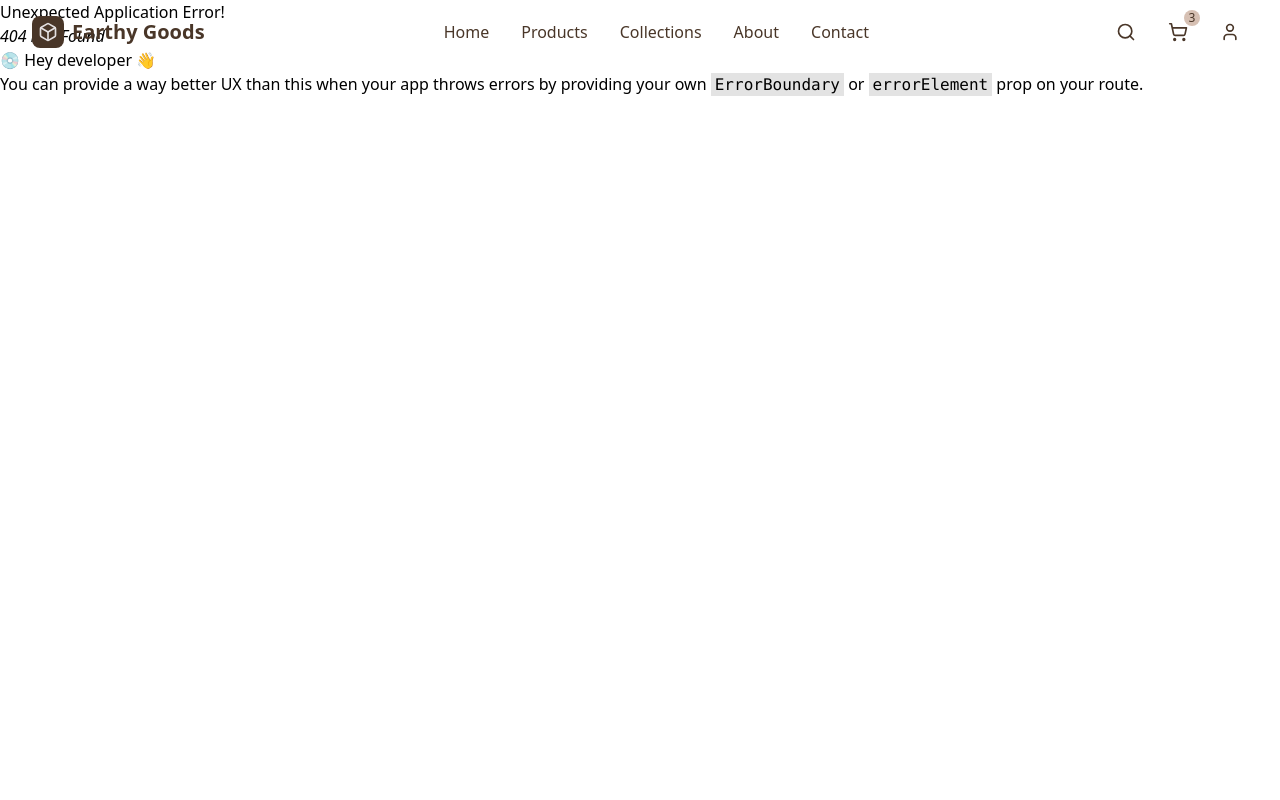
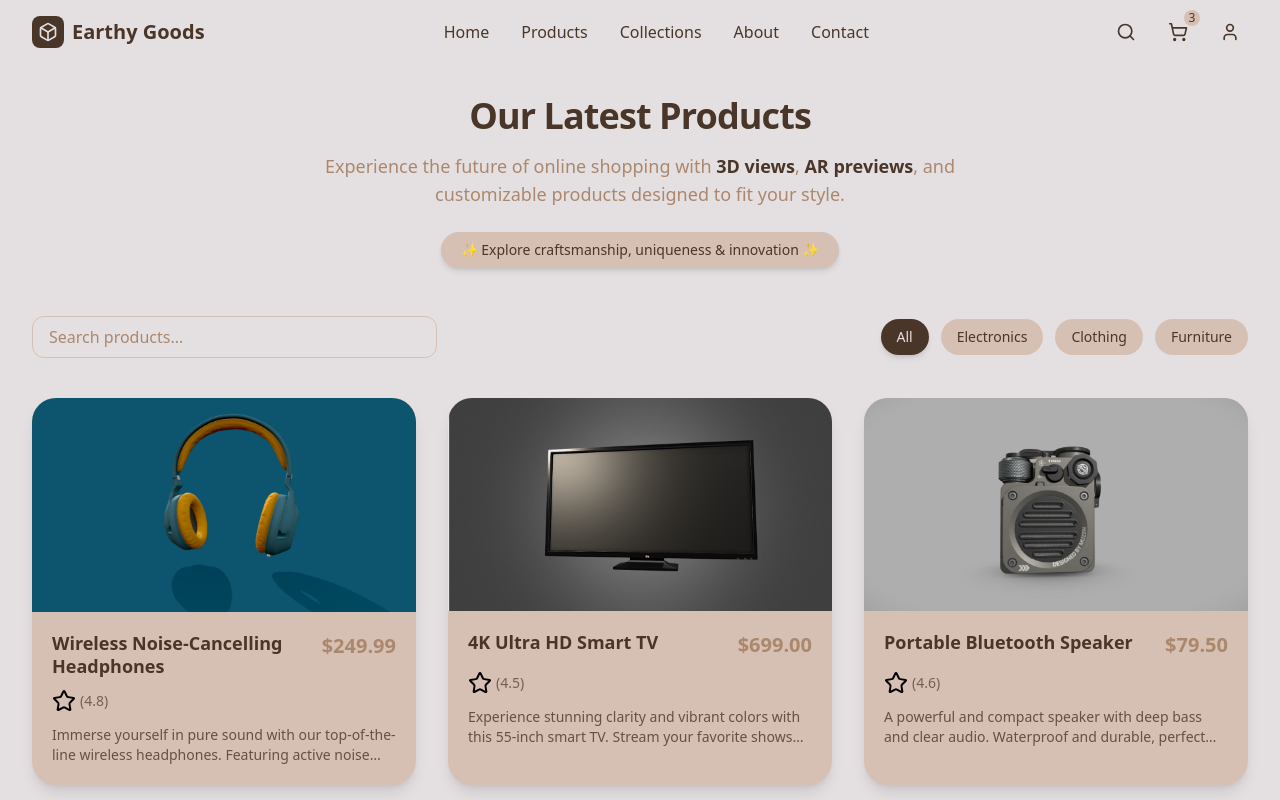
Before and after one commit to afaankhawaja/3d-shop, a React (Vite) app: page /products in a window 1280 px wide. Before the commit this address had no page. Shown: the top 800 px of the page. Built offline with nearby package versions, Linux system fonts and the light colour scheme.

Commit message:
added Products page

```diff
--- /dev/null
+++ b/src/Pages/Products.tsx
@@ -0,0 +1,131 @@
+import { useState } from "react";
+import { products } from "../constants/products";
+import ProductCard from "../components/ProductCard";
+import CustomModal from "../components/CustomModel";
+import Scene from "../components/Scene";
+import ModelViewer from "../components/ModelViewer";
+
+const Products = () => {
+  const [selectedCategory, setSelectedCategory] = useState("All");
+  const [searchQuery, setSearchQuery] = useState("");
+  const [open, setOpen] = useState(false);
+  const [openAR, setOpenAR] = useState(false);
+  const [modelUrl, setModelUrl] = useState("");
+
+  const handleModalClose = () => {
+    setOpen(false);
+    setModelUrl("");
+  };
+
+  const handleARModalClose = () => {
+    setOpenAR(false);
+    setModelUrl("");
+  };
+  const categories = ["All", ...new Set(products.map((p) => p.category))];
+  const filteredProducts = products.filter((product) => {
+    const matchesCategory =
+      selectedCategory === "All" || product.category === selectedCategory;
+    const matchesSearch = product.name
+      .toLowerCase()
+      .includes(searchQuery.toLowerCase());
+    return matchesCategory && matchesSearch;
+  });
+  return (
+    <>
+      <section className="bg-[#E4E0E1] py-20 sm:py-24 relative overflow-hidden">
+        <div className="max-w-7xl mx-auto px-4 sm:px-6 lg:px-8">
+          <div className="mb-12 text-center">
+            <h2 className="text-3xl sm:text-4xl font-extrabold text-[#493628] tracking-tight">
+              Our Latest Products
+            </h2>
+            <p className="mt-4 text-lg text-[#AB886D] max-w-2xl mx-auto">
+              Experience the future of online shopping with{" "}
+              <span className="font-semibold text-[#493628]">3D views</span>,{" "}
+              <span className="font-semibold text-[#493628]">AR previews</span>,
+              and customizable products designed to fit your style.
+            </p>
+            <div className="mt-6 inline-block bg-[#D6C0B3] text-[#493628] px-5 py-2 rounded-full shadow-md text-sm font-medium">
+              ✨ Explore craftsmanship, uniqueness & innovation ✨
+            </div>
+          </div>
+
+          <div className="flex flex-col md:flex-row justify-between items-center mb-10 gap-6">
+            <div className="relative w-full md:w-1/3">
+              <input
+                type="text"
+                placeholder="Search products..."
+                className="w-full px-4 py-2 rounded-xl border border-[#D6C0B3] focus:outline-none focus:ring-2 focus:ring-[#AB886D] text-[#493628] placeholder-[#AB886D]"
+                value={searchQuery}
+                onChange={(e) => setSearchQuery(e.target.value)}
+              />
+            </div>
+
+            <div className="flex flex-wrap justify-center gap-3">
+              {categories.map((category) => (
+                <button
+                  key={category}
+                  onClick={() => setSelectedCategory(category)}
+                  className={`px-4 py-2 rounded-full text-sm font-medium transition ${
+                    selectedCategory === category
+                      ? "bg-[#493628] text-[#E4E0E1] shadow-md"
+                      : "bg-[#D6C0B3] text-[#493628] hover:bg-[#AB886D] hover:text-[#E4E0E1]"
+                  }`}
+                >
+                  {category}
+                </button>
+              ))}
+            </div>
+          </div>
+
+          {filteredProducts.length > 0 ? (
+            <div className="grid grid-cols-1 sm:grid-cols-2 lg:grid-cols-3 gap-8">
+              {filteredProducts.map((product) => (
+                <ProductCard
+                  setOpen={setOpen}
+                  setOpenAR={setOpenAR}
+                  setModelUrl={setModelUrl}
+                  key={product.id}
+                  product={product}
+                />
+              ))}
+            </div>
+          ) : (
+            <p className="text-center text-[#AB886D] mt-10 text-lg">
+              No products found matching your search.
+            </p>
+          )}
+
+          <div className="mt-12 flex justify-center">
+            <button className="px-6 py-3 rounded-xl bg-[#493628] text-[#E4E0E1] font-semibold shadow-lg hover:bg-[#AB886D] hover:text-[#493628] transition">
+              View All Products
+            </button>
+          </div>
+        </div>
+
+        <div className="absolute top-0 left-0 w-40 h-40 bg-[#D6C0B3] opacity-30 rounded-full blur-3xl -z-10"></div>
+        <div className="absolute bottom-0 right-0 w-60 h-60 bg-[#AB886D] opacity-20 rounded-full blur-3xl -z-10"></div>
+      </section>
+      <CustomModal
+        isOpen={open}
+        onClose={() => handleModalClose()}
+        title="3D Model Viewer"
+        width="1200px"
+        height="700px"
+      >
+        {modelUrl && <Scene modelUrl={modelUrl} />}
+      </CustomModal>
+
+      <CustomModal
+        isOpen={openAR}
+        onClose={() => handleARModalClose()}
+        title="AR Model Viewer"
+        width="1200px"
+        height="700px"
+      >
+        {modelUrl && <ModelViewer modelUrl={modelUrl} />}
+      </CustomModal>
+    </>
+  );
+};
+
+export default Products;
--- a/src/components/Navbar.tsx
+++ b/src/components/Navbar.tsx
@@ -2,8 +2,8 @@ import { useState, useEffect } from "react";
 import { Menu, X, Search, ShoppingCart, User, Box } from "lucide-react";
 
 const navItems = [
-  { name: "Home", href: "#" },
-  { name: "Products", href: "#" },
+  { name: "Home", href: "/" },
+  { name: "Products", href: "/products" },
   { name: "Collections", href: "#" },
   { name: "About", href: "/about" },
   { name: "Contact", href: "/contact" },
--- a/src/routes.tsx
+++ b/src/routes.tsx
@@ -2,6 +2,7 @@ import { createBrowserRouter } from "react-router-dom";
 import Contact from "./Pages/Contact";
 import Home from "./Pages/Home";
 import About from "./Pages/About";
+import Products from "./Pages/Products";
 
 const router = createBrowserRouter([
   {
@@ -16,5 +17,9 @@ const router = createBrowserRouter([
     path: "/about",
     element: <About />,
   },
+  {
+    path: "/products",
+    element: <Products />,
+  },
 ]);
 export default router;
```
